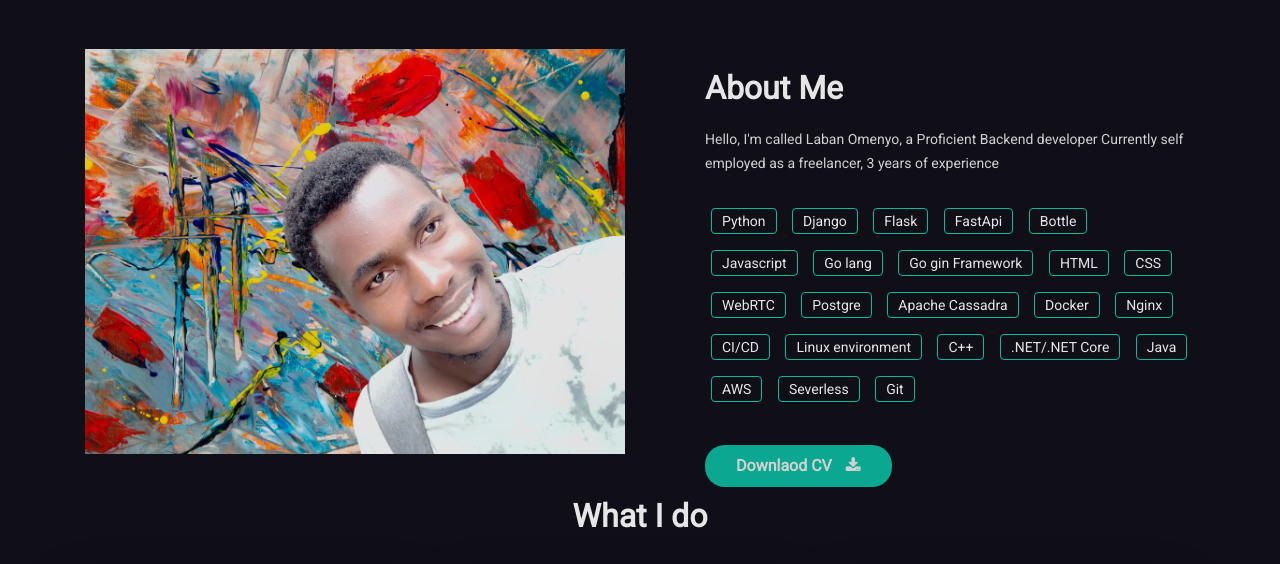
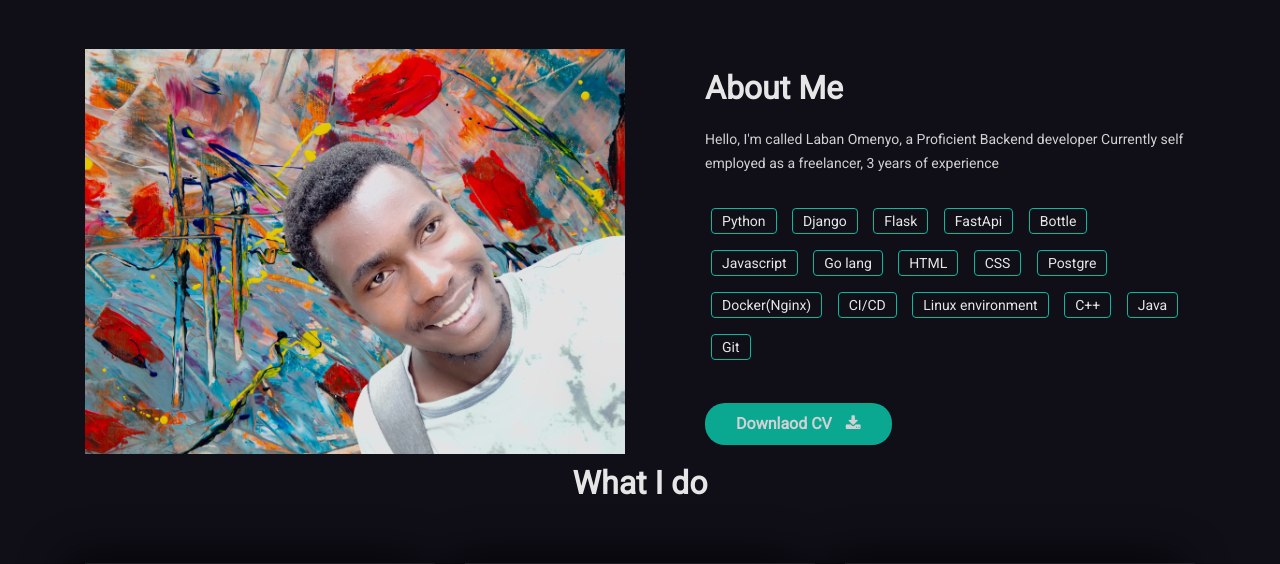
Before and after one commit to latototita/Cv, a Django app: page / in a window 1280 px wide. Shown: the part 826-1390 px from the top of the page. Run offline with Django 3.2, Linux system fonts and the light colour scheme; some libraries are stand-ins or nearby versions.

Commit message:
Update index.html

```diff
--- a/templates/index.html
+++ b/templates/index.html
@@ -71,21 +71,14 @@
 <li><span>Bottle</span></li>
 <li><span>Javascript</span></li>
 <li><span>Go lang</span></li>
-<li><span>Go gin Framework</span></li>
 <li><span>HTML</span></li>
 <li><span>CSS</span></li>
-<li><span>WebRTC</span></li>
 <li><span>Postgre</span></li>
-<li><span>Apache Cassadra</span></li>
-<li><span>Docker</span></li>
-<li><span>Nginx</span></li>
+<li><span>Docker(Nginx)</span></li>
 <li><span>CI/CD</span></li>
 <li><span>Linux environment</span></li>
 <li><span>C++</span></li>
-<li><span>.NET/.NET Core</span></li>
 <li><span>Java</span></li>
-<li><span>AWS</span></li>
-<li><span>Severless</span></li>
 <li><span>Git</span></li>
 
 
```
